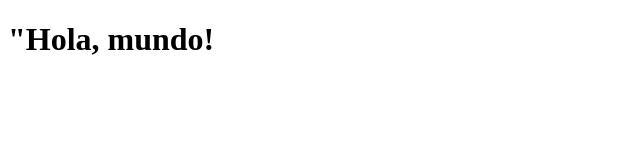
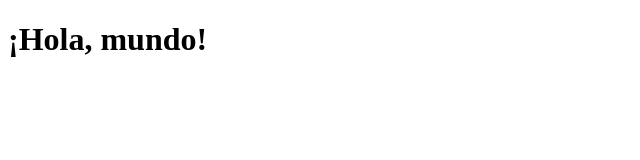
Before and after one commit to Jusuar/test, a plain HTML site: page index.html in a window 1280 px wide. Shown: the whole page, without its empty margins (0-640 px from the left). Drawn offline with Linux system fonts and the light colour scheme.

Commit message:
Test commit

```diff
--- a/index.html
+++ b/index.html
@@ -6,6 +6,6 @@
     <title>Ejemplo 2</title>
 </head>
 <body>
-    <h1>"Hola, mundo!</h1>
+    <h1>¡Hola, mundo!</h1>
 </body>
 </html>
```
